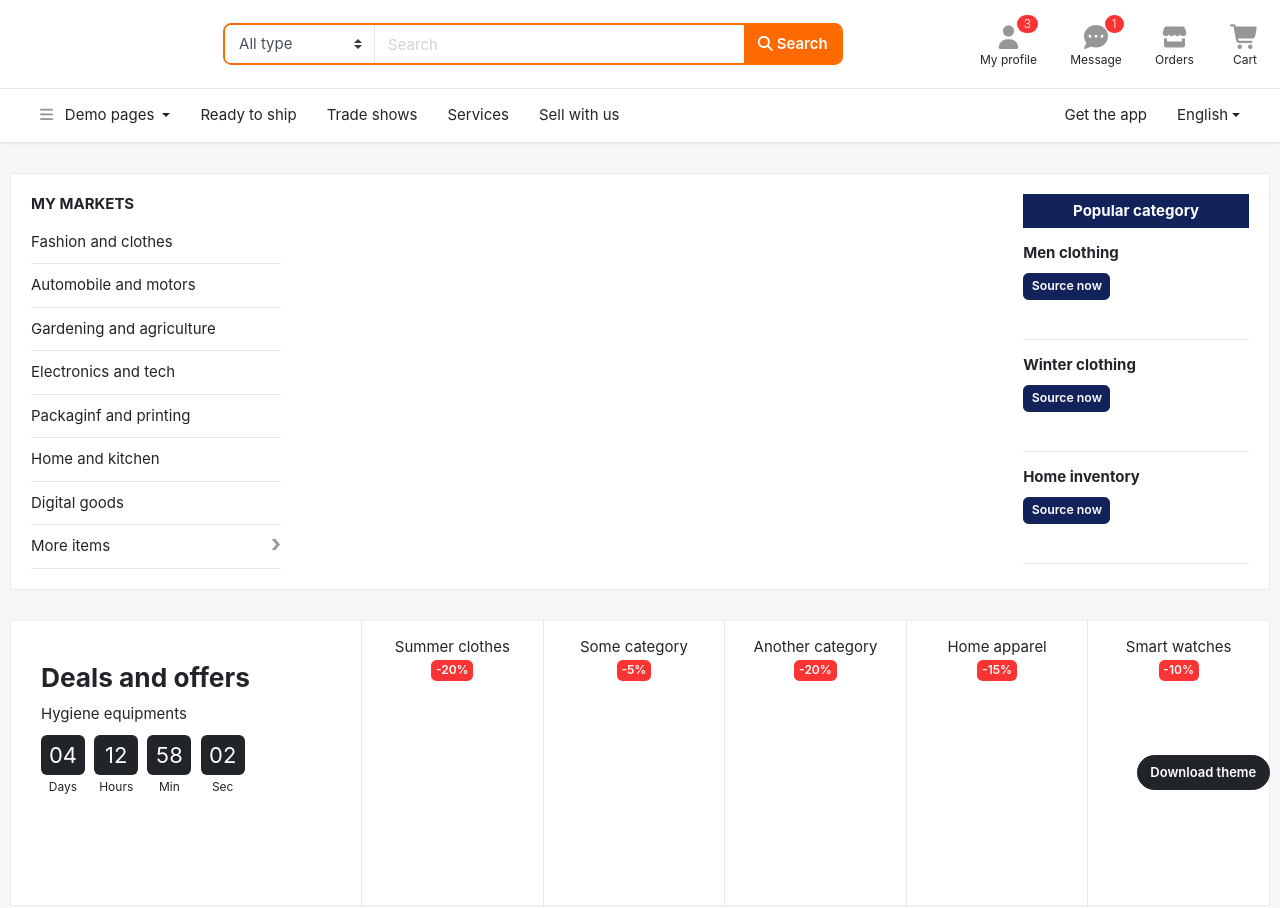
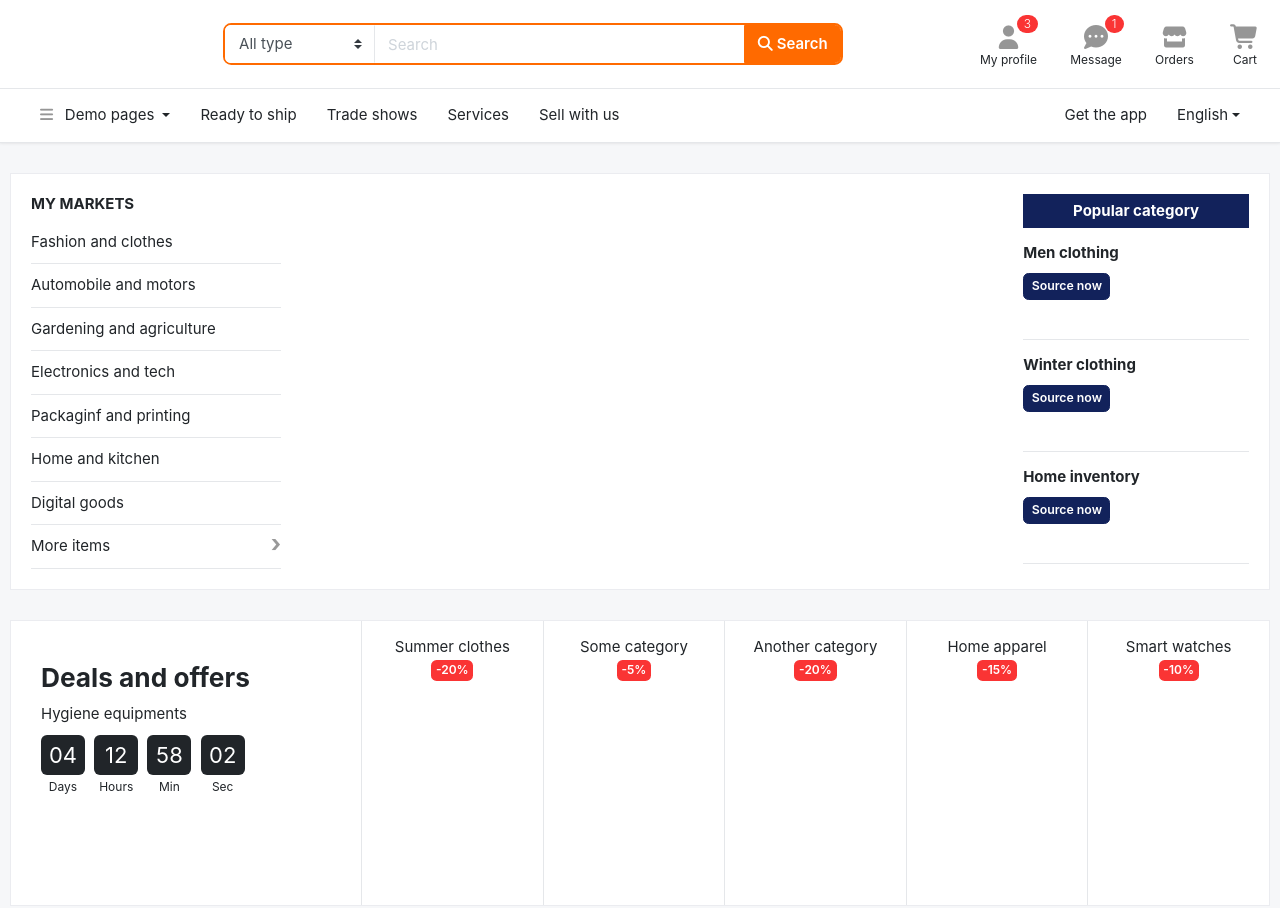
Before and after one commit to salohiddinusmonaliyev/ecommerce, a plain HTML site: page index.html in a window 1280 px wide. Shown: the top 908 px of the page. Drawn offline with Linux system fonts and the light colour scheme; files that its build step writes are made by us from their sources; a web font is replaced by a local one.

Commit message:
Update index.html

```diff
--- a/index.html
+++ b/index.html
@@ -33,12 +33,6 @@
 
 </head>
 <body>
-
-<!-- REMOVE FOLLOWING LINK -->
-<a href="https://bootstrap-ecommerce.com/page-templates.html" class="btn btn-dark rounded-pill" style="font-size:13px; z-index:100; position: fixed; bottom:10px; right:10px;">Download theme</a>
-<!-- REMOVE  //END -->
-
-
 <header class="section-header">
 <section class="header-main border-bottom">
 	<div class="container">
```
